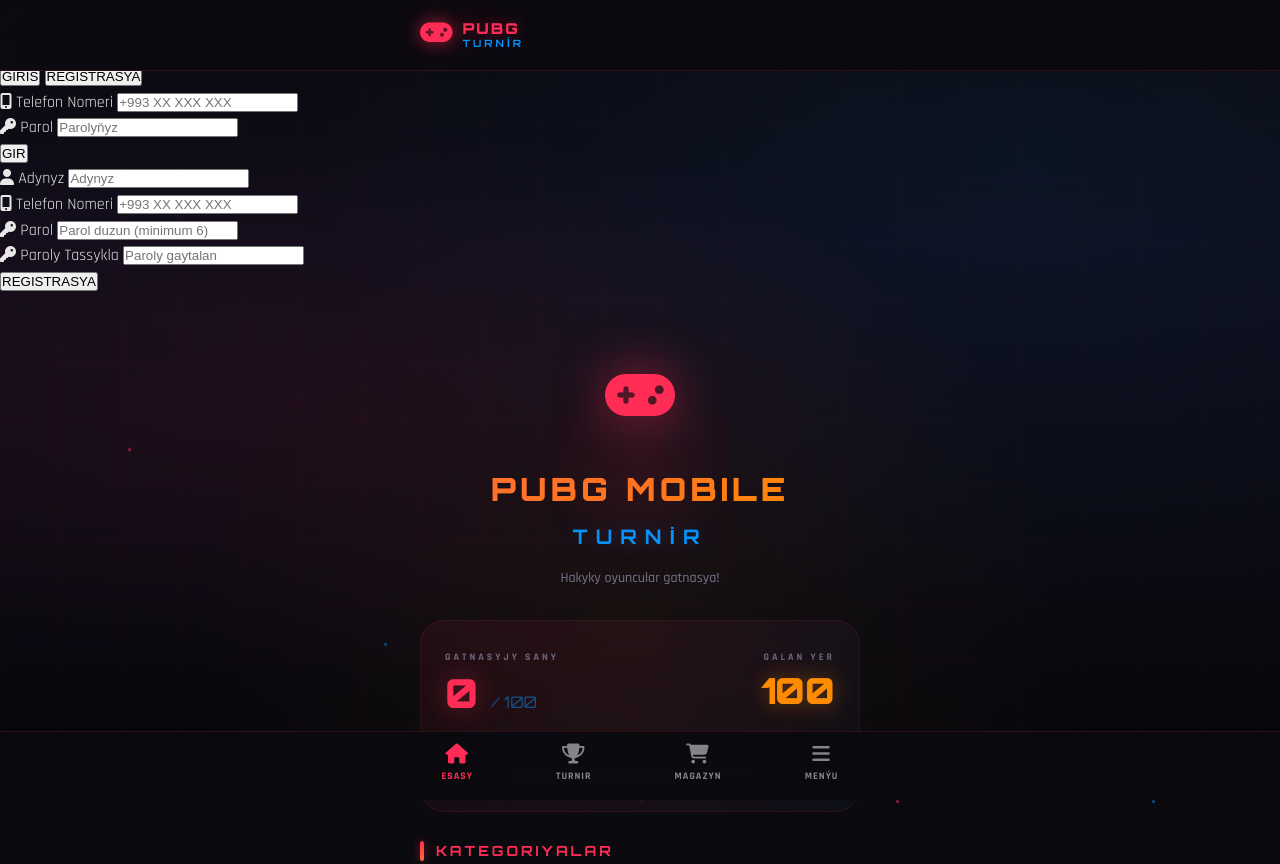
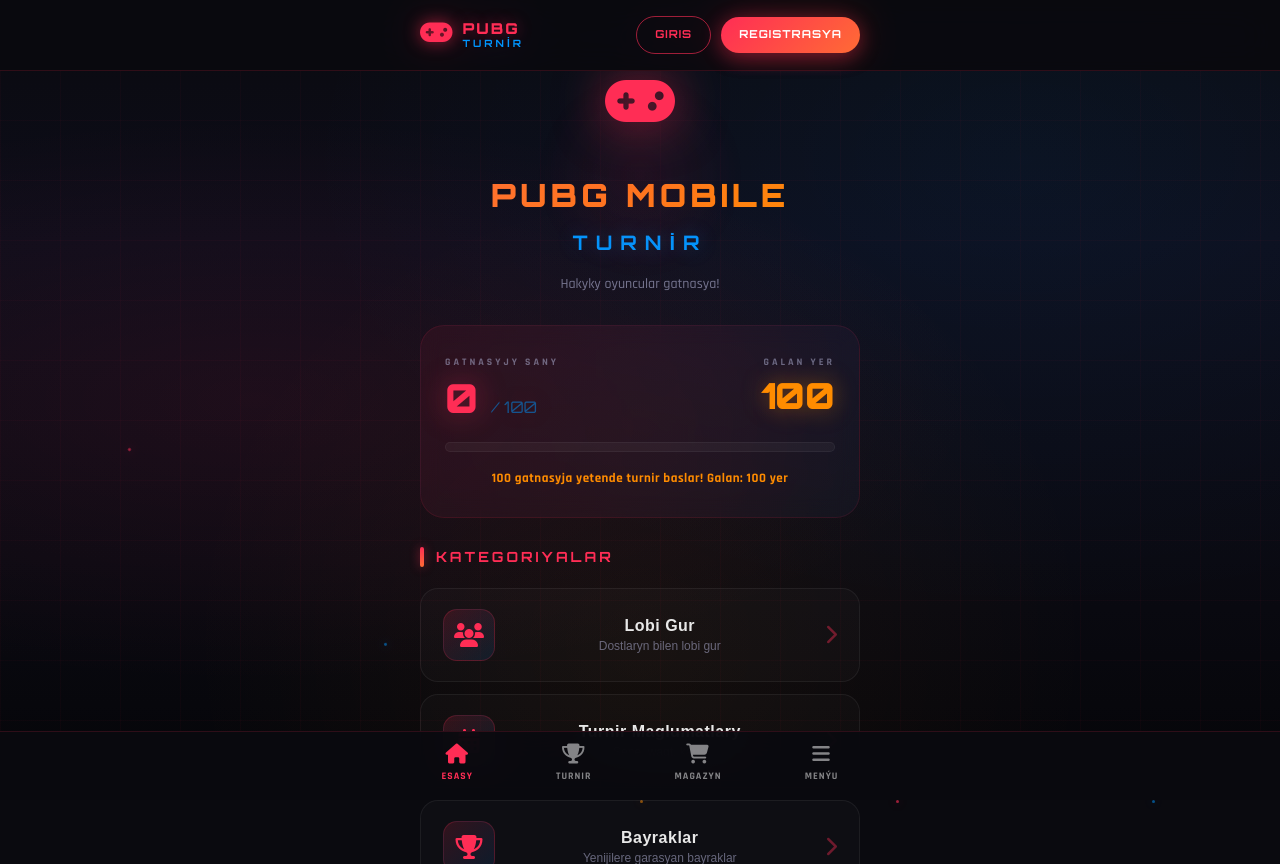
Before and after one commit to kemabr/turnirailway, a Flask app: page / in a window 1280 px wide. Shown: the top 864 px of the page. Run offline with Flask 3, Linux system fonts and the light colour scheme; data comes from the database, SQL or seed files in the repository; data that the repository does not hold is empty.

Commit message:
Update index.html

```diff
--- a/templates/index.html
+++ b/templates/index.html
@@ -31,7 +31,8 @@
                 </div>
             </div>
             <div class="nav-right" id="nav-buttons">
-                <button class="btn-nav-primary" id="btn-kayit" onclick="openAuthModal()" style="display:none;">REGISTRASYA</button>
+                <a href="/login" class="btn-nav-outline" id="btn-giris" style="display:inline-block;">GIRIS</a>
+                <a href="/kayit" class="btn-nav-primary" id="btn-kayit" style="display:inline-block;">REGISTRASYA</a>
                 <a href="/profil" class="btn-nav-primary" id="btn-profil" style="display:none;">PROFILIM</a>
             </div>
         </div>
@@ -56,74 +57,15 @@
                 </div>
             </div>
             <div class="nav-right" id="nav-buttons">
-                <button class="btn-nav-primary" id="btn-kayit" onclick="openAuthModal()" style="display:none;">REGISTRASYA</button>
+                <a href="/login" class="btn-nav-outline" id="btn-giris" style="display:inline-block;">GIRIS</a>
+                <a href="/kayit" class="btn-nav-primary" id="btn-kayit" style="display:inline-block;">REGISTRASYA</a>
                 <a href="/profil" class="btn-nav-primary" id="btn-profil" style="display:none;">PROFILIM</a>
             </div>
         </div>
     </header>
 
     <!-- AUTH MODAL -->
-    <div class="auth-modal-overlay" id="auth-modal">
-        <div class="auth-modal">
-            <div class="auth-modal-header">
-                <h2 class="auth-modal-title">PUBG TURNIR</h2>
-                <button class="auth-modal-close" onclick="closeAuthModal()" type="button">
-                    <i class="fas fa-times"></i>
-                </button>
-            </div>
 
-            <div class="auth-tabs">
-                <button class="auth-tab active" onclick="showAuthTab('login', this)" type="button">GIRIS</button>
-                <button class="auth-tab" onclick="showAuthTab('register', this)" type="button">REGISTRASYA</button>
-            </div>
-
-            <!-- LOGIN TAB -->
-            <div id="auth-tab-login" class="auth-tab-content active">
-                <form id="login-form" novalidate>
-                    <div class="auth-form-group">
-                        <label><i class="fas fa-mobile-alt"></i> Telefon Nomeri</label>
-                        <input type="tel" id="login-telefon" placeholder="+993 XX XXX XXX" required maxlength="20" autocomplete="tel">
-                    </div>
-                    <div class="auth-form-group">
-                        <label><i class="fas fa-key"></i> Parol</label>
-                        <input type="password" id="login-parol" placeholder="Parolyňyz" required minlength="6" autocomplete="current-password">
-                    </div>
-                    <div class="auth-error" id="login-error"></div>
-                    <div class="auth-success" id="login-success"></div>
-                    <button type="submit" class="auth-submit-btn" id="login-submit-btn">
-                        <span class="btn-text">GIR</span>
-                    </button>
-                </form>
-            </div>
-
-            <!-- REGISTER TAB -->
-            <div id="auth-tab-register" class="auth-tab-content">
-                <form id="register-form" novalidate>
-                    <div class="auth-form-group">
-                        <label><i class="fas fa-user"></i> Adynyz</label>
-                        <input type="text" id="reg-ad" placeholder="Adynyz" required minlength="2" maxlength="100" autocomplete="name">
-                    </div>
-                    <div class="auth-form-group">
-                        <label><i class="fas fa-mobile-alt"></i> Telefon Nomeri</label>
-                        <input type="tel" id="reg-telefon" placeholder="+993 XX XXX XXX" required maxlength="20" autocomplete="tel">
-                    </div>
-                    <div class="auth-form-group">
-                        <label><i class="fas fa-key"></i> Parol</label>
-                        <input type="password" id="reg-parol" placeholder="Parol duzun (minimum 6)" required minlength="6" maxlength="100" autocomplete="new-password">
-                    </div>
-                    <div class="auth-form-group">
-                        <label><i class="fas fa-key"></i> Paroly Tassykla</label>
-                        <input type="password" id="reg-parol-tekrar" placeholder="Paroly gaytalan" required minlength="6" maxlength="100" autocomplete="new-password">
-                    </div>
-                    <div class="auth-error" id="register-error"></div>
-                    <div class="auth-success" id="register-success"></div>
-                    <button type="submit" class="auth-submit-btn" id="register-submit-btn">
-                        <span class="btn-text">REGISTRASYA</span>
-                    </button>
-                </form>
-            </div>
-        </div>
-    </div>
 
     <div class="container main-content" style="padding-bottom: 80px;">
         <section class="hero-section">
@@ -164,7 +106,7 @@
         <section class="categories-section">
             <h2 class="section-title">KATEGORIYALAR</h2>
             <div class="categories-grid">
-                <button class="category-card" onclick="openAuthModal()" type="button">
+                <button class="category-card" onclick="window.location.href='/turnir'" type="button">
                     <div class="category-icon"><i class="fas fa-users"></i></div>
                     <div class="category-info"><h3>Lobi Gur</h3><p>Dostlaryn bilen lobi gur</p></div>
                     <span class="category-arrow"><i class="fas fa-chevron-right"></i></span>
@@ -226,13 +168,15 @@
         </footer>
     </div>
 
-        <script>
+            <script>
         async function checkLoginStatus() {
             try {
                 const response = await fetch('/api/katilimci/me');
                 if (response.ok) {
                     const result = await response.json();
                     if (result.success) {
+                        document.getElementById('btn-giris').style.display = 'none';
+                        document.getElementById('btn-kayit').style.display = 'none';
                         document.getElementById('btn-profil').style.display = 'inline-flex';
                     }
                 }
```
